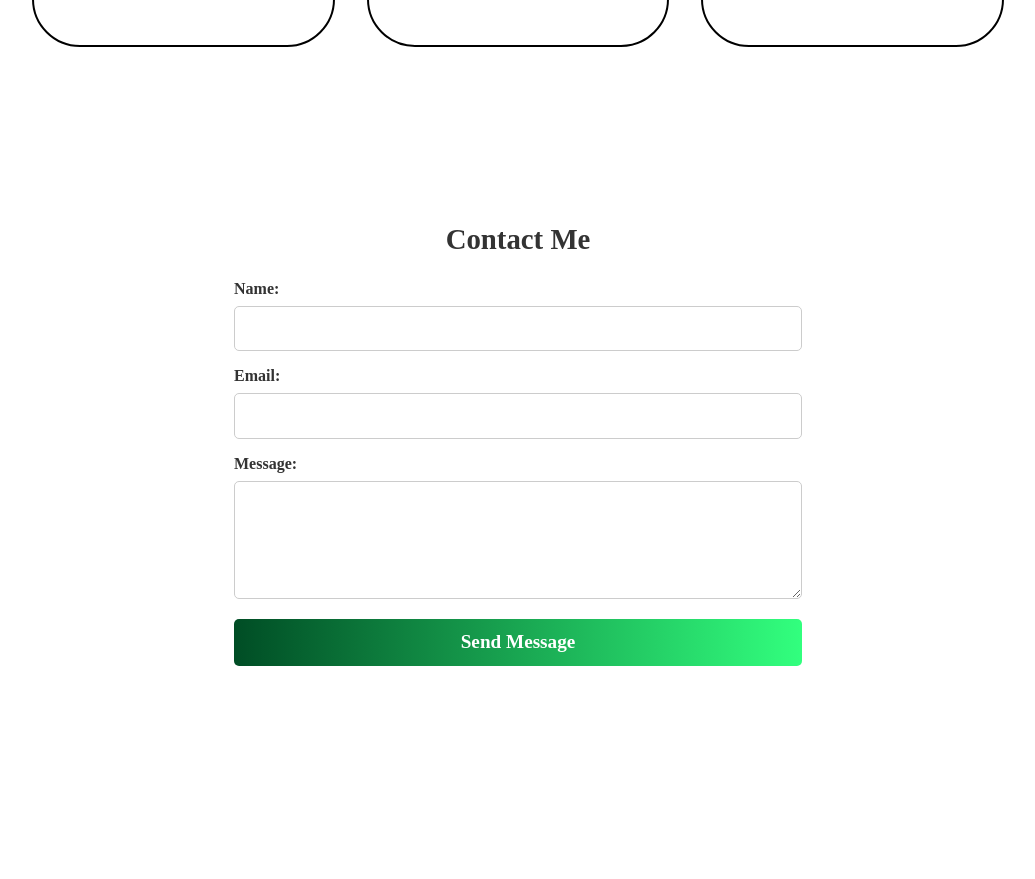
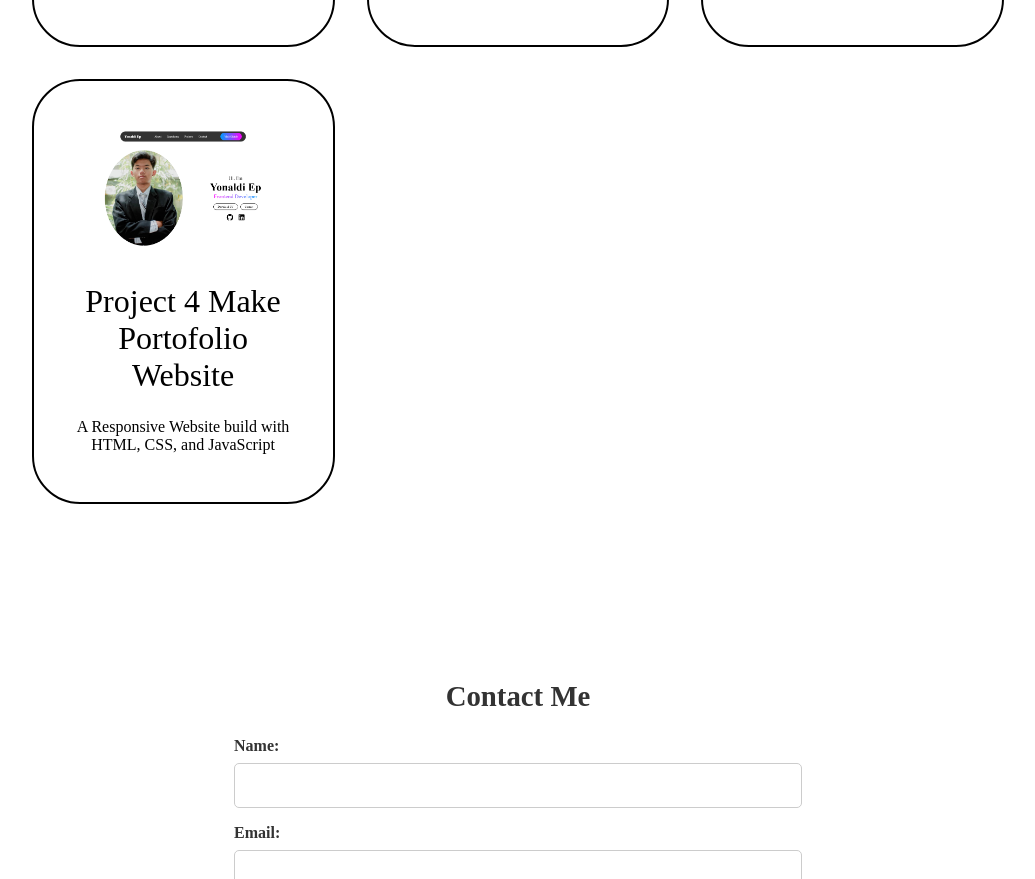
Before and after one commit to YonaldiEp/Portofolio, a plain HTML site: page index.html in a window 1280 px wide. Shown: the part 2649-3528 px from the top of the page, without its empty margins (122-1157 px from the left). Drawn offline with Linux system fonts and the light colour scheme.

Commit message:
add index

```diff
--- a/index.html
+++ b/index.html
@@ -146,6 +146,12 @@
                 <p>A Responsive Website build with HTML, CSS, and JavaScript</p>
             </a>
 
+            <a href="https://github.com/YonaldiEp/Portofolio" target="_blank" class="project-card">
+                <img src="Portofolio.png" alt="">
+                <h3>Project 4 Make Portofolio Website</h3>
+                <p>A Responsive Website build with HTML, CSS, and JavaScript</p>
+            </a>
+
         </div>
     </section>
 
```
